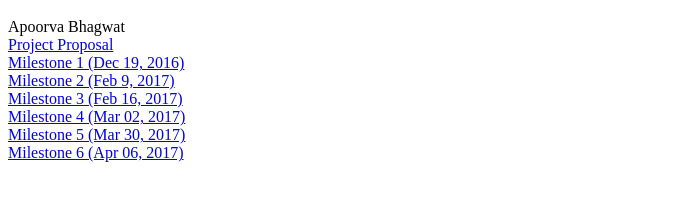
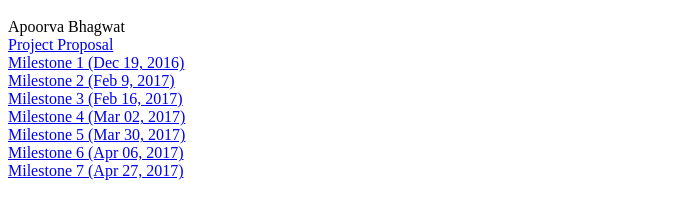
Before and after one commit to abhagwat/abhagwat.github.io, a plain HTML site: page index.html in a window 1280 px wide. Shown: the part 48-266 px from the top of the page, without its empty margins (0-691 px from the left). Drawn offline with Linux system fonts and the light colour scheme.

Commit message:
Adding April 27 milestone

```diff
--- a/index.html
+++ b/index.html
@@ -18,5 +18,7 @@
         <br/>
         <a href="apr06milestone.pdf">Milestone 6 (Apr 06, 2017)</a>
         <br/>
+        <a href="apr27milestone.pdf">Milestone 7 (Apr 27, 2017)</a>
+        <br/>
     </body>
 </html>
```
Also changed, not shown: 1 other file.
